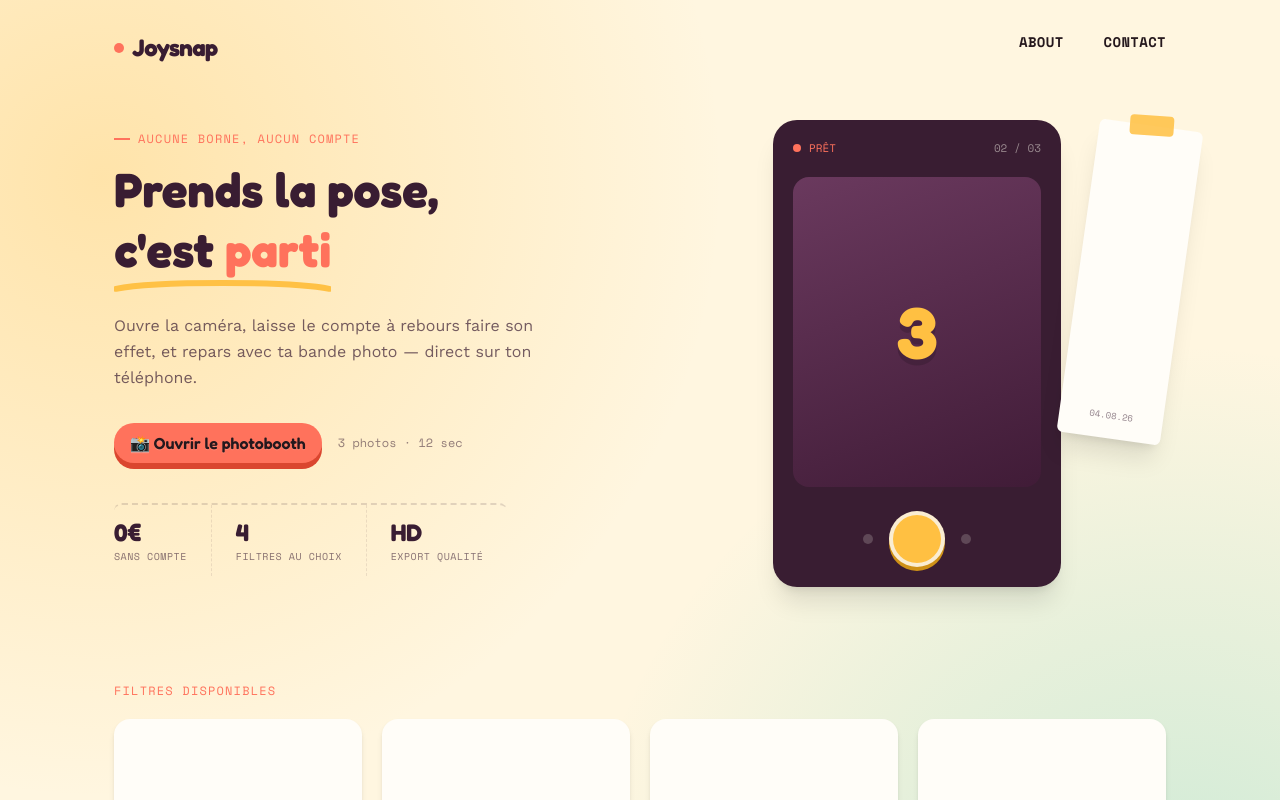
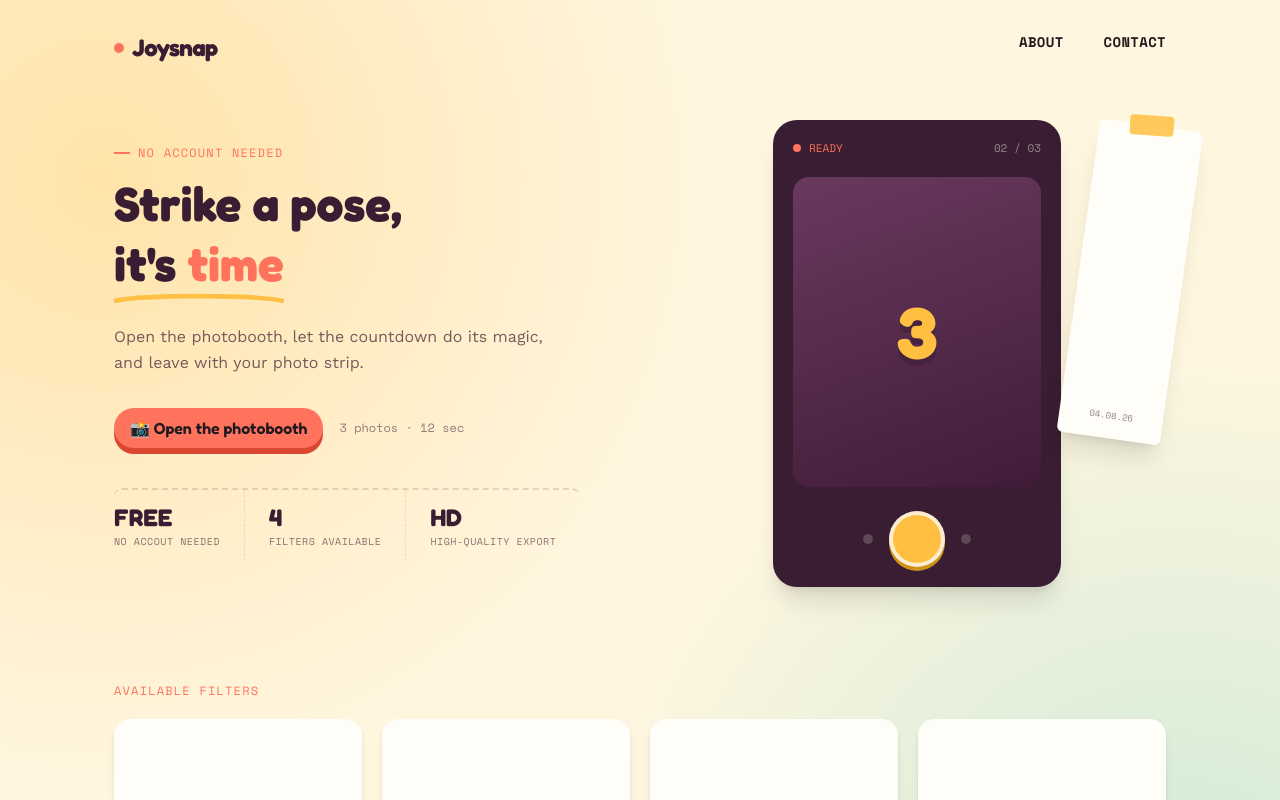
Before and after one commit to geoffreybunel/photobooth-app, a Next.js app: page / in a window 1280 px wide. Shown: the top 800 px of the page. Built offline with nearby package versions, Linux system fonts and the light colour scheme.

Commit message:
translated landing page

```diff
--- a/app/globals.css
+++ b/app/globals.css
@@ -25,7 +25,9 @@
 
 body {
   background: var(--cream);
-  background-image: radial-gradient(circle at 8% 15%, rgba(255, 193, 69, 0.35) 0%, transparent 40%), radial-gradient(circle at 92% 80%, rgba(46, 196, 182, 0.25) 0%, transparent 40%);
+  background-image:
+    radial-gradient(circle at 8% 15%, rgba(255, 193, 69, 0.35) 0%, transparent 40%),
+    radial-gradient(circle at 92% 80%, rgba(46, 196, 182, 0.25) 0%, transparent 40%);
   color: var(--plum);
   font-family: 'Work Sans', sans-serif;
   min-height: 100vh;
--- a/app/page.tsx
+++ b/app/page.tsx
@@ -35,14 +35,14 @@ export default function Home() {
         <div>
           <p className="font-mono text-xs tracking-widest uppercase mb-3 flex items-center gap-2 text-primary">
             <span className="w-4 h-0.5 inline-block bg-primary" />
-            Aucune borne, aucun compte
+            No account needed
           </p>
 
           <h1 className="font-display font-bold text-4xl md:text-5xl leading-tight mb-5">
-            Prends la pose,
+          Strike a pose,
             <br />
             <span className="relative inline-block">
-              c&apos;est <span className="text-primary">parti</span>
+              it&apos;s <span className="text-primary">time</span>
               <svg viewBox="0 0 220 14" preserveAspectRatio="none">
                 <path d="M2 10 C 40 2, 180 2, 218 10" stroke="#FFC145" stroke-width="6" fill="none" stroke-linecap="round"></path>
               </svg>
@@ -50,13 +50,12 @@ export default function Home() {
           </h1>
 
           <p className="text-base leading-relaxed mb-8 max-w-md text-base-content/70">
-            Ouvre la caméra, laisse le compte à rebours faire son effet, et
-            repars avec ta bande photo — direct sur ton téléphone.
+            Open the photobooth, let the countdown do its magic, and leave with your photo strip.
           </p>
 
           <div className="flex items-center gap-4 mb-10">
             <button className="btn btn-primary border-none font-display font-semibold text-base rounded-full shadow-[0_6px_0_hsl(8_70%_52%)]">
-              📸 Ouvrir le photobooth
+              📸 Open the photobooth
             </button>
             <span className="font-mono text-xs text-base-content/55">
               3 photos · 12 sec
@@ -67,10 +66,10 @@ export default function Home() {
           <div className="stats stats-vertical sm:stats-horizontal shadow-none bg-transparent border-t-2 border-dashed border-base-content/15">
             <div className="stat py-3 px-0 pr-6">
               <div className="stat-value font-display font-bold text-2xl">
-                0€
+                FREE
               </div>
               <div className="stat-desc font-mono uppercase text-[10px] tracking-wider">
-                Sans compte
+                No accout needed
               </div>
             </div>
             <div className="stat py-3 px-6">
@@ -78,7 +77,7 @@ export default function Home() {
                 4
               </div>
               <div className="stat-desc font-mono uppercase text-[10px] tracking-wider">
-                Filtres au choix
+                Filters available
               </div>
             </div>
             <div className="stat py-3 px-6">
@@ -86,7 +85,7 @@ export default function Home() {
                 HD
               </div>
               <div className="stat-desc font-mono uppercase text-[10px] tracking-wider">
-                Export qualité
+                High-quality export
               </div>
             </div>
           </div>
@@ -99,7 +98,7 @@ export default function Home() {
               <div className="flex justify-between items-center mb-3">
                 <span className="font-mono text-[11px] flex items-center gap-2 text-primary">
                   <span className="w-2 h-2 rounded-full bg-primary" />
-                  PRÊT
+                  READY
                 </span>
                 <span className="font-mono text-[11px] text-neutral-content/50">
                   02 / 03
@@ -129,7 +128,7 @@ export default function Home() {
             </div>
           </div>
 
-          {/* Bande photo qui dépasse */}
+          {/* Photo strip */}
           <div
             className="absolute -right-4 top-1 rounded-md shadow-xl p-2.5 pb-4 bg-[#FFFDF8]"
             style={{ width: "104px", transform: "rotate(8deg)" }}
@@ -154,7 +153,7 @@ export default function Home() {
 
       {/* CADRES DISPONIBLES */}
       <p className="font-mono text-xs tracking-widest uppercase mb-5 flex items-center gap-3 text-primary">
-        Filtres disponibles
+        Available filters
         <span
           className="flex-1 h-0.5"
           style={{
```
